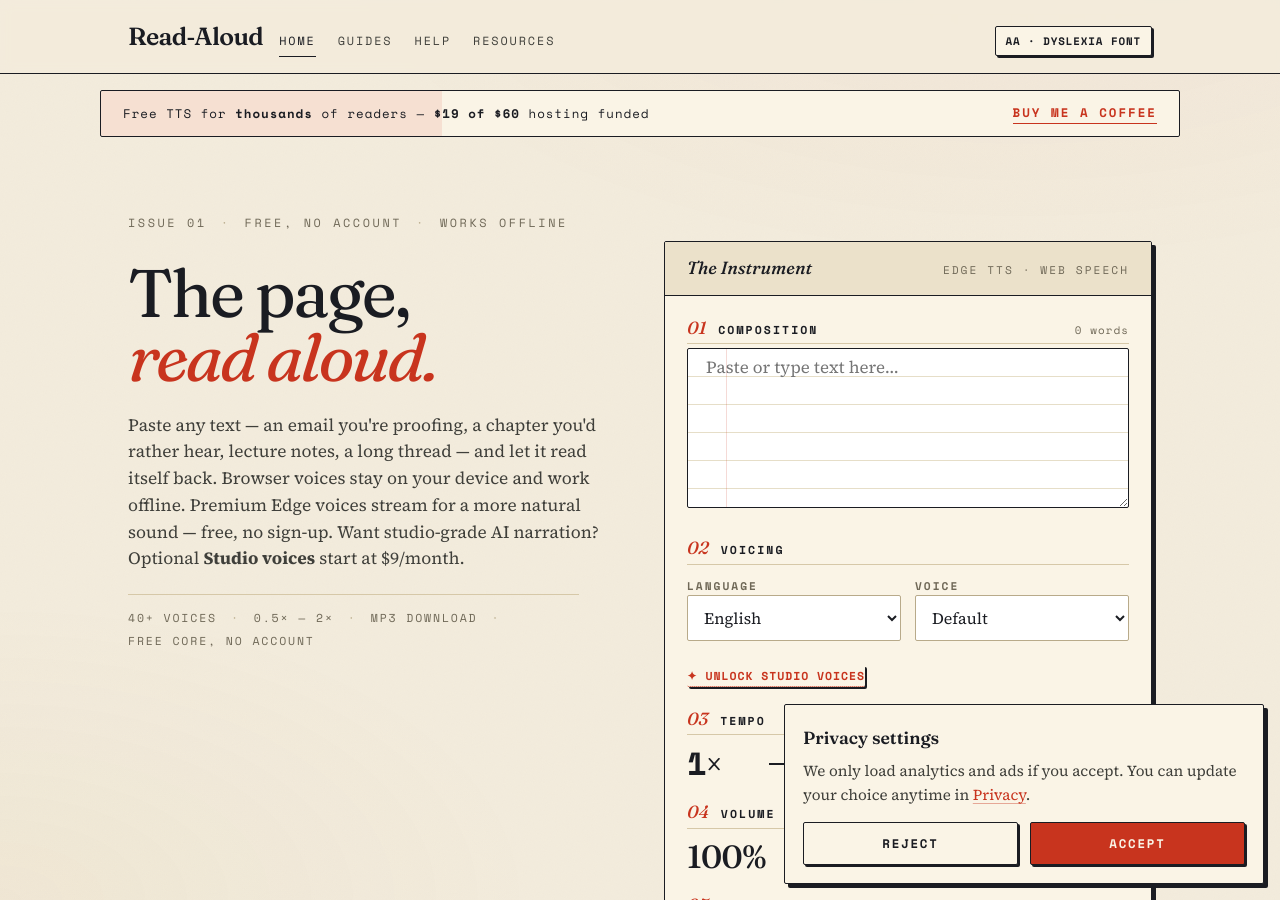
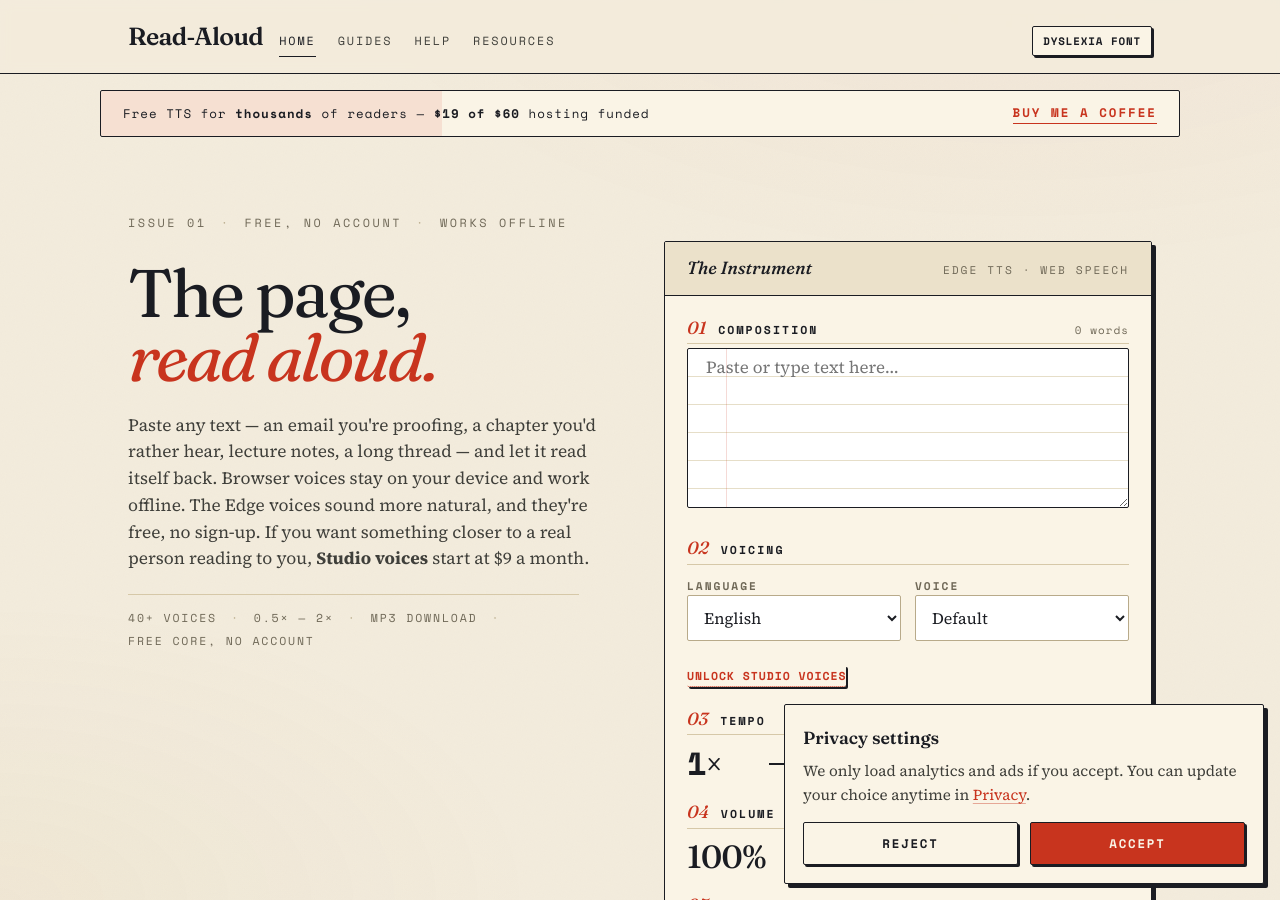
Before and after one commit to ndaly111/read-aloud, a Jekyll site: the page index.html, which Jekyll copies as it is, in a window 1280 px wide and 900 px high. Built offline with Jekyll 4.4.1, drawn with Linux system fonts in a browser that asks for light colours.

Commit message:
Remove all emojis/symbols; humanize monetization copy
- Strip decorative symbols site-wide (stars, play/pause, phone, checkmarks)
- Rewrite upgrade modal, hero line, and finish-nudge copy in the site's
  editorial voice (no AI-launch superlatives)
- Replace the spoken preview sample sentence

Co-Authored-By: Claude Opus 4.7 <noreply@anthropic.com>

```diff
--- a/api/billing.py
+++ b/api/billing.py
@@ -702,8 +702,8 @@ from fastapi.responses import FileResponse, StreamingResponse
 # cost: ~(#voices x sample length) one time, then zero — never per-play.
 PREMIUM_SAMPLE_TEXT = os.environ.get(
     "PREMIUM_SAMPLE_TEXT",
-    "Hi there! This is a preview of a Read-Aloud Studio voice. This is how your "
-    "text will sound: natural, expressive, and easy to listen to.")
+    "This is a Read-Aloud Studio voice. Paste your own text and it'll read it "
+    "back to you, just like this.")
 PREMIUM_SAMPLE_DIR = os.environ.get("PREMIUM_SAMPLE_DIR", "/home/ubuntu/read-aloud/samples")
 
 _voices_cache = {"data": None, "ids": set(), "ts": 0.0}
--- a/index.html
+++ b/index.html
@@ -9,7 +9,7 @@
 <meta name="description" content="Free text-to-speech tool with premium neural voices. Paste text, pick a voice and speed, and listen instantly. Browser voices work offline; premium voices offer natural sound.">
 
 <!-- ——— Retro CSS ——— -->
-  <link rel="stylesheet" href="/styles.css?v=20260531g">
+  <link rel="stylesheet" href="/styles.css?v=20260531h">
   <script src="/cookie-consent.js" defer></script>
 </head>
 
@@ -26,7 +26,7 @@
       <a href="/recommendations.html">Resources</a>
     </nav>
     <button id="dyslexiaToggle" class="dyslexia-toggle" type="button" aria-pressed="false"
-            title="Switch to a dyslexia-friendly font">Aa · Dyslexia font</button>
+            title="Switch to a dyslexia-friendly font">Dyslexia font</button>
   </div>
 </header>
 
@@ -53,7 +53,7 @@
       <h1 id="hero-title" class="hero-title">The page,<br><em>read aloud.</em></h1>
 
       <p class="hero-lede">
-        Paste any text — an email you're proofing, a chapter you'd rather hear, lecture notes, a long thread — and let it read itself back. Browser voices stay on your device and work offline. Premium Edge voices stream for a more natural sound — free, no sign‑up. Want studio‑grade AI narration? Optional <strong>Studio voices</strong> start at $9/month.
+        Paste any text — an email you're proofing, a chapter you'd rather hear, lecture notes, a long thread — and let it read itself back. Browser voices stay on your device and work offline. The Edge voices sound more natural, and they're free, no sign‑up. If you want something closer to a real person reading to you, <strong>Studio voices</strong> start at $9 a month.
       </p>
 
       <p class="hero-tags">
@@ -88,8 +88,8 @@
                 </label>
               </div>
               <div class="voice-premium-row">
-                <button type="button" id="previewBtn" class="preview-btn" hidden>▶ Hear a sample</button>
-                <button type="button" id="upgradeBtn" class="upgrade-link">✦ Unlock Studio voices</button>
+                <button type="button" id="previewBtn" class="preview-btn" hidden>Hear a sample</button>
+                <button type="button" id="upgradeBtn" class="upgrade-link">Unlock Studio voices</button>
                 <span id="licenseStatus" class="license-status" hidden></span>
               </div>
             </div>
@@ -267,11 +267,11 @@
   <div class="modal-card" role="dialog" aria-modal="true" aria-labelledby="upgradeTitle">
     <button type="button" class="modal-close" id="upgradeClose" aria-label="Close">×</button>
     <p class="panel-eyebrow">Studio Voices</p>
-    <h2 id="upgradeTitle" class="modal-title">Ultra‑realistic voices, <em>on tap.</em></h2>
+    <h2 id="upgradeTitle" class="modal-title">Voices that sound like <em>people.</em></h2>
     <p class="modal-lede">
-      The most natural, lifelike voices we offer — studio‑grade neural narration. Browser and
-      premium Edge voices stay <strong>free, forever</strong>. Pick a plan to add Studio voices
-      with a monthly character allowance. Cancel anytime.
+      These are the best voices we have — close enough to a real narrator that you stop noticing
+      it's a machine. The browser and Edge voices stay <strong>free</strong>. A Studio plan unlocks
+      these, with a monthly character limit. Cancel whenever.
     </p>
     <div class="tier-grid" id="tierGrid"><p class="muted">Loading plans…</p></div>
     <div class="key-paste">
@@ -329,7 +329,7 @@ mespeak.loadVoice("https://cdn.jsdelivr.net/npm/mespeak@2.0.2/voices/en/en.json"
     if (btn) {
       btn.setAttribute('aria-pressed', on ? 'true' : 'false');
       btn.classList.toggle('is-on', on);
-      btn.textContent = on ? 'Aa · Dyslexia font ✓' : 'Aa · Dyslexia font';
+      btn.textContent = on ? 'Dyslexia font: on' : 'Dyslexia font';
     }
   }
   let on = false;
@@ -344,7 +344,7 @@ mespeak.loadVoice("https://cdn.jsdelivr.net/npm/mespeak@2.0.2/voices/en/en.json"
 </script>
 
 <!-- main logic -->
-<script src="readaloud.js?v=20260531g"></script>
+<script src="readaloud.js?v=20260531h"></script>
 
 <!-- visit counter + goal fill -->
 <script>
--- a/premium-success.html
+++ b/premium-success.html
@@ -101,7 +101,7 @@
   copyBtn.addEventListener('click', async () => {
     try {
       await navigator.clipboard.writeText(lic.key);
-      copyBtn.textContent = 'Copied ✓';
+      copyBtn.textContent = 'Copied';
       setTimeout(() => (copyBtn.textContent = 'Copy key'), 2000);
     } catch (e) {
       copyBtn.textContent = 'Press Ctrl/Cmd+C';
--- a/readaloud.js
+++ b/readaloud.js
@@ -216,7 +216,7 @@ async function checkApiAvailability() {
             console.log(`Active TTS endpoint: ${url}`);
           }
           activeTtsUrl = url;
-          console.log('✓ Premium neural voices available');
+          console.log('Premium neural voices available');
           return true;
         }
       } catch (e) {
@@ -273,7 +273,7 @@ function populateVoiceSel() {
   const studioLicensed = license && license.status === 'active';
   if (studioVoices.length) {
     const studioGroup = document.createElement('optgroup');
-    studioGroup.label = studioLicensed ? '✦ Studio Voices' : '✦ Studio Voices — subscribe to use';
+    studioGroup.label = studioLicensed ? 'Studio Voices' : '✦ Studio Voices — subscribe to use';
     studioVoices.forEach(v => {
       const opt = document.createElement('option');
       opt.value = `studio:${v.id}`;
@@ -290,7 +290,7 @@ function populateVoiceSel() {
 
   if (apiAvailable && neuralVoices.length) {
     const neuralGroup = document.createElement('optgroup');
-    neuralGroup.label = '⭐ Premium Voices';
+    neuralGroup.label = 'Premium Voices';
 
     neuralVoices.forEach(v => {
       const opt = document.createElement('option');
@@ -304,7 +304,7 @@ function populateVoiceSel() {
 
   // Add browser voices - always available as fallback (limit to 5)
   const browserGroup = document.createElement('optgroup');
-  browserGroup.label = apiAvailable ? '📱 Browser (Offline)' : '📱 Browser Voices';
+  browserGroup.label = apiAvailable ? 'Browser (Offline)' : 'Browser Voices';
 
   const defaultOpt = document.createElement('option');
   defaultOpt.value = 'browser:-1';
@@ -347,10 +347,10 @@ function updateVoiceStatus() {
   const indicator = document.getElementById('voice-type-indicator');
   if (indicator) {
     if (voiceType === 'neural') {
-      indicator.textContent = '⭐ Premium';
+      indicator.textContent = 'Premium';
       indicator.className = 'voice-indicator voice-indicator--premium';
     } else {
-      indicator.textContent = '📱 Browser';
+      indicator.textContent = 'Browser';
       indicator.className = 'voice-indicator voice-indicator--browser';
     }
   }
@@ -1018,7 +1018,7 @@ function updateLicenseUI() {
     const rem = license.char_remaining != null ? license.char_remaining : 0;
     statusEl.hidden = false;
     statusEl.innerHTML =
-      `✦ Studio · <strong>${rem.toLocaleString()}</strong> chars left · ` +
+      `Studio · <strong>${rem.toLocaleString()}</strong> chars left · ` +
       `<button type="button" class="link-btn" id="manageKey">manage</button>`;
     if (upBtn) upBtn.hidden = true;
     const mk = $('manageKey');
@@ -1126,7 +1126,7 @@ function stopPreview() {
     previewAudio = null;
   }
   const btn = $('previewBtn');
-  if (btn && !btn.hidden) btn.textContent = '▶ Hear a sample';
+  if (btn && !btn.hidden) btn.textContent = 'Hear a sample';
 }
 
 function togglePreview() {
@@ -1181,17 +1181,17 @@ async function playSample() {
     previewAudio.onended = () => {
       URL.revokeObjectURL(url);
       previewAudio = null;
-      if (btn) btn.textContent = '▶ Hear a sample';
+      if (btn) btn.textContent = 'Hear a sample';
     };
     previewAudio.onerror = () => {
       previewAudio = null;
-      if (btn) { btn.disabled = false; btn.textContent = '▶ Hear a sample'; }
+      if (btn) { btn.disabled = false; btn.textContent = 'Hear a sample'; }
     };
     await previewAudio.play();
-    if (btn) { btn.disabled = false; btn.textContent = '⏸ Stop sample'; }
+    if (btn) { btn.disabled = false; btn.textContent = 'Stop sample'; }
   } catch (e) {
     if (url) URL.revokeObjectURL(url);
-    if (btn) { btn.disabled = false; btn.textContent = '▶ Hear a sample'; }
+    if (btn) { btn.disabled = false; btn.textContent = 'Hear a sample'; }
   }
 }
 
@@ -1207,13 +1207,13 @@ function showStudioNudge() {
   const eligible = studioVoices.length && !(license && license.status === 'active') && txt.value.trim();
   if (!eligible) { el.hidden = true; return; }
   if (studioTrialUsed()) {
-    el.innerHTML = 'Enjoyed that? <strong>Studio voices</strong> read your full text in lifelike, '
-      + 'human narration. <button type="button" class="nudge-btn" id="nudgeUpgrade">See plans →</button>';
+    el.innerHTML = 'A <strong>Studio</strong> plan reads your whole document in that voice. '
+      + '<button type="button" class="nudge-btn" id="nudgeUpgrade">See plans</button>';
     el.hidden = false;
     const b = $('nudgeUpgrade'); if (b) b.onclick = openUpgrade;
   } else {
-    el.innerHTML = 'Curious how that sounds in a <strong>Studio</strong> voice? '
-      + '<button type="button" class="nudge-btn" id="nudgeTrial">▶ Hear your text in Studio — free</button>';
+    el.innerHTML = 'That was a computer reading. Want the same lines in a <strong>Studio</strong> voice? '
+      + '<button type="button" class="nudge-btn" id="nudgeTrial">Try it on your text — free</button>';
     el.hidden = false;
     const b = $('nudgeTrial'); if (b) b.onclick = runStudioTrial;
   }
@@ -1235,7 +1235,7 @@ async function runStudioTrial() {
       if (r.status === 429) { try { localStorage.setItem('ra_studio_trial_used', '1'); } catch (e) {} }
       let msg = 'Preview unavailable right now.';
       try { const e = await r.json(); if (e.detail) msg = e.detail; } catch (_) {}
-      if (el) el.innerHTML = `${msg} <button type="button" class="nudge-btn" id="nudgeUp2">See plans →</button>`;
+      if (el) el.innerHTML = `${msg} <button type="button" class="nudge-btn" id="nudgeUp2">See plans</button>`;
       const b = $('nudgeUp2'); if (b) b.onclick = openUpgrade;
       return;
     }
@@ -1246,8 +1246,8 @@ async function runStudioTrial() {
     previewAudio = new Audio(url);
     previewAudio.onended = () => { URL.revokeObjectURL(url); previewAudio = null; showStudioNudge(); };
     previewAudio.onerror = () => { previewAudio = null; };
-    if (el) el.innerHTML = '✦ <strong>Playing your text in a Studio voice…</strong> '
-      + '<button type="button" class="nudge-btn" id="nudgeUp3">Unlock full Studio →</button>';
+    if (el) el.innerHTML = '<strong>Playing your text in a Studio voice.</strong> '
+      + '<button type="button" class="nudge-btn" id="nudgeUp3">Unlock the rest</button>';
     const b = $('nudgeUp3'); if (b) b.onclick = openUpgrade;
     await previewAudio.play();
   } catch (e) {
@@ -1339,7 +1339,7 @@ async function applyKey() {
     await loadStudioVoices();
     populateVoiceSel();
     updateLicenseUI();
-    msg.textContent = `✓ Unlocked — ${lic.char_remaining.toLocaleString()} chars on ${lic.plan}.`;
+    msg.textContent = `Unlocked — ${lic.char_remaining.toLocaleString()} chars on ${lic.plan}.`;
     setTimeout(closeUpgrade, 1400);
   } catch (e) {
     msg.textContent = 'Network error — try again.';
```
